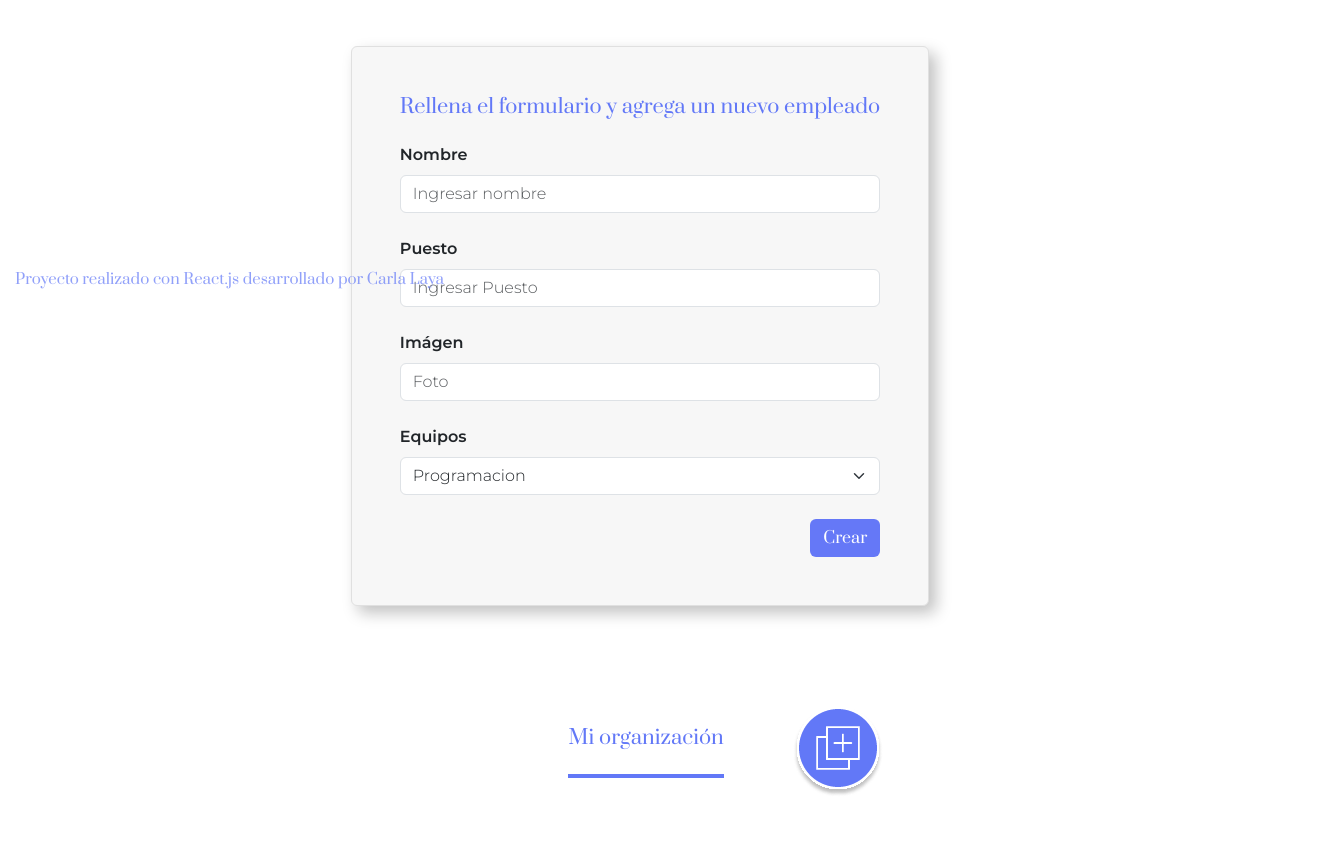
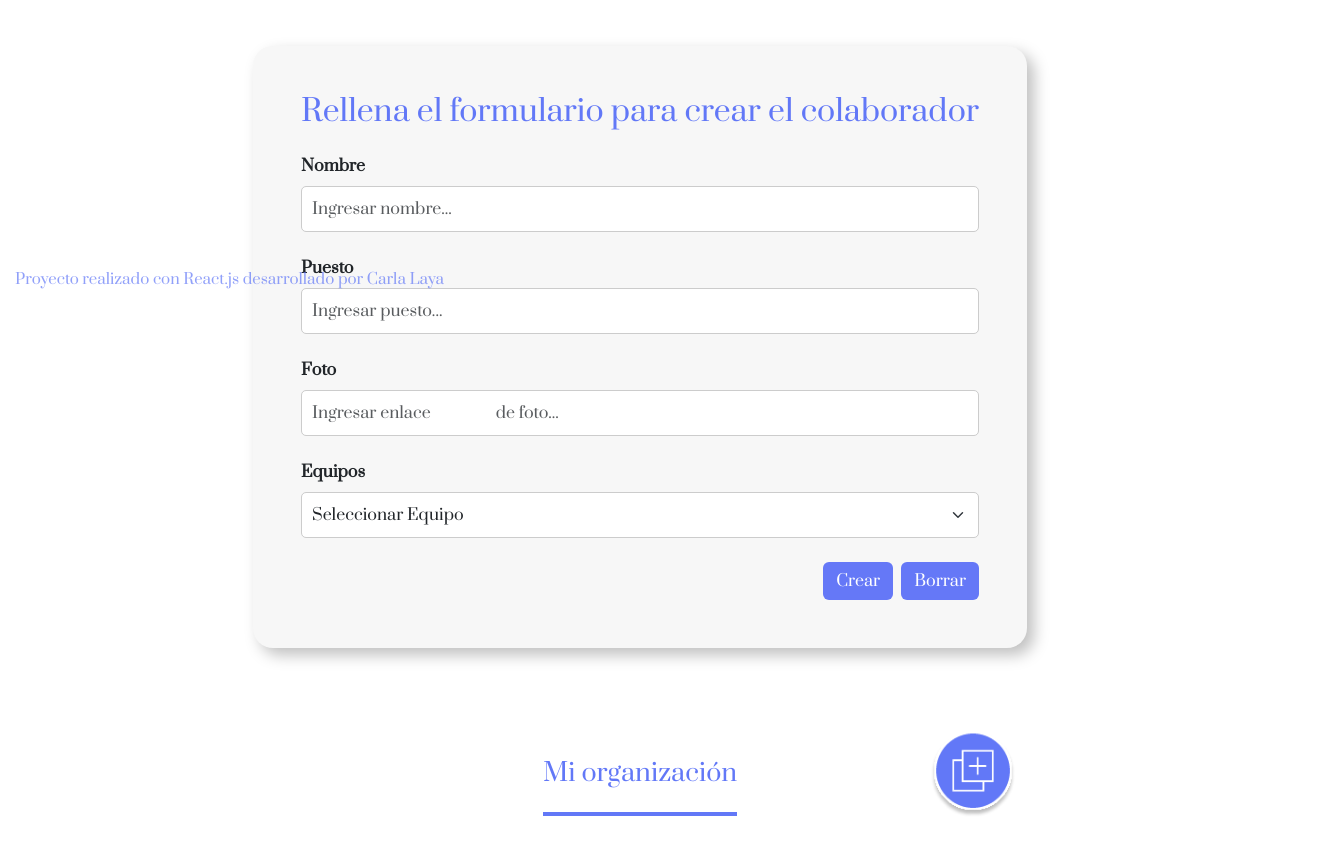
Before and after one commit to carlaLaya/Alta-de-Empleados, a React (Create React App) app: page / in a window 1280 px wide. Shown: the part 497-1352 px from the top of the page, 1340 px wide, since content can reach past the window. Built offline with nearby package versions, Linux system fonts and the light colour scheme.

Commit message:
Agrego funcionalidad con hooks y props

```diff
--- a/src/App.js
+++ b/src/App.js
@@ -1,3 +1,4 @@
+import { useState } from 'react'; //va primero
 import './App.css';
 import Menu from './componentes/Menu/Menu';
 import Formulario from './componentes/Formulario/Formulario.js';
@@ -6,11 +7,17 @@ import MiOrg from './componentes/MiOrg/MiOrg.js';
 
 
 function App() {
+    //const [nombreVariable, funcionActualiza] = useState(valorinicial)
+  const [mostrarFormulario , actualizarMostrar] = useState (true)
+
+  const cambiarMostrar = () => {
+    actualizarMostrar(!mostrarFormulario)
+  }
   return (
     <div>
       <Menu/>
-      <Formulario/>
-      <MiOrg/>
+      {mostrarFormulario && <Formulario /> }
+      <MiOrg cambiarMostrar = {cambiarMostrar}/>
       <Footer titulo = "Proyecto realizado con React.js desarrollado por Carla Laya"/>
     </div>
   );
--- a/src/componentes/CampoTexto/CampoTexto.css
+++ b/src/componentes/CampoTexto/CampoTexto.css
@@ -1,32 +1,17 @@
-.prata-regular {
-    font-family: "Prata", serif;
-    font-weight: 500;
-    font-style: normal;
-  }
 
-  .bg-custom {
-    background-color: #f7f7f7;
-    box-shadow: 7px 7px 15px rgba(11, 11, 11, 0.25);
+.titulo {
+  font-size: 30px;
+  font-weight: 400;
+  color: #6278f7;
+}
 
-  }
-  .border-custom {
-    border-color: #e0e0e0;
+.form-label {
+  font-weight: bold;
+}
 
-  }
-  .form-label{
-    font-weight: 600;
-    font-family: "Montserrat", sans-serif;
-
-  }
-  .form-control{
-    font-family: "Montserrat", sans-serif;
-    font-weight: 300;
-
-  }
-  .card-title{
-    color: #6278f7;
-    text-align: center;
-    font-size: 20px;
-    font-weight: 400;
-
-  }
+.form-control {
+  padding: 10px;
+  font-size: 16px;
+  border-radius: 5px;
+  border: 1px solid #ccc;
+}
--- a/src/componentes/CampoTexto/CampoTexto.js
+++ b/src/componentes/CampoTexto/CampoTexto.js
@@ -1,40 +1,61 @@
-import './CampoTexto.css';
-import ListaOpciones from '../ListaOpciones/ListaOpciones';
-import Boton from '../Boton/Boton';
-
+//import { useState } from "react"
+import "./CampoTexto.css"
 
 const CampoTexto = (props) => {
+    const placeholderModificado = `${props.placeholder}...`
 
-  const manejarEnvios = (e) =>{
-    e.preventDefault() //uso prenentDefaul para que no recargue toda la pag
-    console.log("manejo envio" , e)
-  }
+    const manejarCambio = (e) => {
+        props.actualizarValor(e.target.value)
+    }
 
-    return <div>
-    <div className="container d-flex justify-content-center">
-        <div className="card p-5 mt-5 bg-custom border-custom">
-            <h5 className="card-title mb-4">Rellena el formulario y agrega un nuevo empleado</h5>
-            <form onSubmit={manejarEnvios}>
-                <div className="mb-4">
-                    <label for="nombre" className="form-label">{props.nombre}</label>
-                    <input type="text" className="form-control" id="nombre" name="nombre" placeholder="Ingresar nombre" required={true} />
-                </div>
-                <div className="mb-4">
-                    <label for="puesto" className="form-label">{props.puesto}</label>
-                    <input type="text" className="form-control" id="puesto" name="puesto" placeholder="Ingresar Puesto" required={true} />
-                </div>
-                <div className="mb-4">
-                    <label for="imagen" className="form-label">{props.imagen}</label>
-                    <input type="text" className="form-control" id="imagen" name="imagen" placeholder="Foto" required={true}/>
-                </div>
-                <ListaOpciones />
-                <Boton texto="Crear"/>
-            </form>
-        </div>
-    </div>
+    return <div className="mb-3">
+    <label className="form-label">{props.titulo}</label>
+    <input
+        type="text"
+        className="form-control"
+        placeholder={placeholderModificado}
+        required={props.required}
+        value={props.valor}
+        onChange={manejarCambio}
+    />
 </div>
-
 
 }
 
 export default CampoTexto;
+
+  /*   /*
+    return <div>
+    <div className="container d-flex justify-content-center">
+    <div className="card p-5 mt-5 bg-custom border-custom">
+
+
+        <div className="d-flex justify-content-between align-items-center mb-4">
+            <h5 className="titulo">Rellena el formulario y agrega un nuevo empleado</h5>
+        </div>
+
+
+
+        <form onSubmit={manejarEnvios}>
+            <div className="mb-4">
+                <label htmlFor="nombre" className="form-label">{props.nombre}</label>
+                <input  className="form-control" placeholder="Ingresar nombre" required  value={nombre} actualizarValor={actualizarNombre} />
+            </div>
+            <div className="mb-4">
+                <label htmlFor="puesto" className="form-label">{props.puesto}</label>
+                <input type="text" className="form-control" id="puesto" name="puesto" placeholder="Ingresar Puesto" value={puesto} required  actualizarValor={actualizarPuesto} />
+            </div>
+            <div className="mb-4">
+                <label htmlFor="imagen" className="form-label">{props.imagen}</label>
+                <input type="text" className="form-control" id="imagen" name="imagen" placeholder="Foto" value={imagen} required actualizarValor={actualizarImagen}/>
+            </div>
+            <ListaOpciones />
+            <Boton texto="Crear" />
+        </form>
+
+
+
+
+
+export default CampoTexto;
+  */
--- a/src/componentes/Formulario/Formulario.css
+++ b/src/componentes/Formulario/Formulario.css
@@ -0,0 +1,6 @@
+.form  {
+    background-color: #f7f7f7;
+    box-shadow: 7px 7px 15px rgba(0, 0, 0, 0.25);
+    border-radius: 20px;
+    padding: 20px;
+}
--- a/src/componentes/Formulario/Formulario.js
+++ b/src/componentes/Formulario/Formulario.js
@@ -1,12 +1,80 @@
-import "./Formulario.css";
-import CampoTexto from "../CampoTexto/CampoTexto";
+import { useState } from "react"
+import "./Formulario.css"
+import CampoTexto from "../CampoTexto/CampoTexto"
+import ListaOpciones from "../ListaOpciones/ListaOpciones"
+import Boton from "../Boton/Boton"
 
-const Formulario = () => {
-  return (
-    <section>
-      <CampoTexto nombre = "Nombre" puesto = "Puesto" imagen="Imágen" equipo ="Equipo"  />
-    </section>
-  );
-};
+const Formulario = (props) => {
+
+    const [nombre, actualizarNombre] = useState("")
+    const [puesto, actualizarPuesto] = useState("")
+    const [foto, actualizarFoto] = useState("")
+    const [equipo, actualizarEquipo] = useState("")
+
+    //const { registrarColaborador } = props
+
+    const manejarEnvio = (e) => {
+        e.preventDefault()
+        console.log("Manejar el envio")
+        let datosAEnviar = {
+            nombre,
+            puesto,
+            foto,
+            equipo
+        }
+        console.log(datosAEnviar)
+    }
+
+    return <div className="container d-flex justify-content-center">
+    <div className="form p-5 mt-5 bg-custom " >
+        <form onSubmit={manejarEnvio}>
+            <div className="mb-4 text-center">
+                <h5 className="titulo">Rellena el formulario para crear el colaborador</h5>
+            </div>
+            <div className="mb-4">
+            <CampoTexto
+                titulo="Nombre"
+                placeholder="Ingresar nombre"
+                required
+                valor={nombre}
+                actualizarValor={actualizarNombre}
+            />
+           </div>
+            <div className="mb-4">
+            <CampoTexto
+                titulo="Puesto"
+                placeholder="Ingresar puesto"
+                required
+                valor={puesto}
+                actualizarValor={actualizarPuesto}
+            />
+            </div>
+             <div className="mb-4">
+            <CampoTexto
+                titulo="Foto"
+                placeholder="Ingresar enlace
+                 de foto"
+                required
+                valor={foto}
+                actualizarValor={actualizarFoto}
+            />
+            </div>
+            <div className="mb-4">
+                <ListaOpciones
+                    valor={equipo}
+                    actualizarValor={actualizarEquipo}
+                    equipo={props.equipo}
+                />
+            </div>
+            <div className="d-flex justify-content-end gap-2">
+                <Boton texto="Crear" className="btn btn-primary"/>
+                <Boton texto="Borrar" className="btn btn-secondary"/>
+            </div>
+        </form>
+    </div>
+</div>
+
+
+}
 
 export default Formulario;
--- a/src/componentes/ListaOpciones/ListaOpciones.js
+++ b/src/componentes/ListaOpciones/ListaOpciones.js
@@ -1,16 +1,8 @@
-import "./ListaOpciones.css"
+import "./ListaOpciones.css";
 
-const ListaOpciones =() => {
-    return <div className="mb-4">
-    <label for="equipo" className="form-label">Equipos</label>
-    <select className="form-select form-control" id="equipo" name="equipo">
+const ListaOpciones =(props) => {
 
-     {equipo.map((equipo, index) => <option key={index}>{equipo}</option>)}
-
-    </select>
-  </div>
-}
-const equipo = [
+  const equipo = [
     "Programacion",
     "Front-End",
     "Data Science",
@@ -20,12 +12,20 @@ const equipo = [
     "Innovación y Gestión"
 ]
 
+const manejarCambio =(e) =>{
+  props.actualizarValor(e.target.value)
+
+  //console.log("cambio", e.target.value)
+
+}
+    return <div className="mb-4">
+    <label for="equipo" className="form-label">Equipos</label>
+    <select className="form-select form-control"  value={props.valor}  onChange={manejarCambio}>
+<option value="" disabled defaultValue="" hidden >Seleccionar Equipo</option>
+     {equipo.map((equipo, index) => <option key={index} value={equipo}>{equipo}</option>)}
+
+    </select>
+  </div>
+}
+
 export default ListaOpciones
-
-/*  <option value="programacion">Programacion</option>
-      <option value="front-end">Front-End</option>
-      <option value="data">Data Science</option>
-      <option value="Devops">Devops</option>
-      <option value="ux y Diseño">UX y Diseño</option>
-      <option value="movil">Móvil</option>
-      <option value="innovacion y gestion">Innovación y Gestión</option>*/
--- a/src/componentes/MiOrg/MiOrg.css
+++ b/src/componentes/MiOrg/MiOrg.css
@@ -1,18 +1,27 @@
-.titulo{
+.card-title{
     text-align: center;
-    margin: 60px;
+    margin: 50px;
     color: #6278f7;
-    font-size: 20px;
+    font-size: 25px;
     font-weight: 400;
     padding-bottom: 24px;
     border-bottom: 4px solid #6278f7;
 
+
 }
 
-.organizacion{
+.container{
 width: 100%;
 display: flex;
 justify-content: center;
 align-items: center;
 
 }
+
+.organizacion .card {
+    position: absolute;
+    right: 20%;
+    cursor: pointer;
+    border: none;
+    width: 8%;
+}
--- a/src/componentes/MiOrg/MiOrg.js
+++ b/src/componentes/MiOrg/MiOrg.js
@@ -1,12 +1,17 @@
-import "./MiOrg.css"
+//import { useState } from "react";
+import "./MiOrg.css";
 
-const MiOrg = () => {
-
-return <section className="organizacion" >
-      <h5 className='titulo'>Mi organización</h5>
-<img src="./img/add.png" alt="add"/>
-</section>
-
-}
+const MiOrg = (props) => {
+  return (
+    <div className="container d-flex flex-column align-items-center">
+      <div className="organizacion d-flex align-items-center">
+        <h5 className="card-title mb-4">Mi organización</h5>
+        <div className="card">
+          <img src="./img/add.png"  alt="add"  className="img-fluid" onClick={props.cambiarMostrar} />
+        </div>
+      </div>
+    </div>
+  );
+};
 
 export default MiOrg;
```
